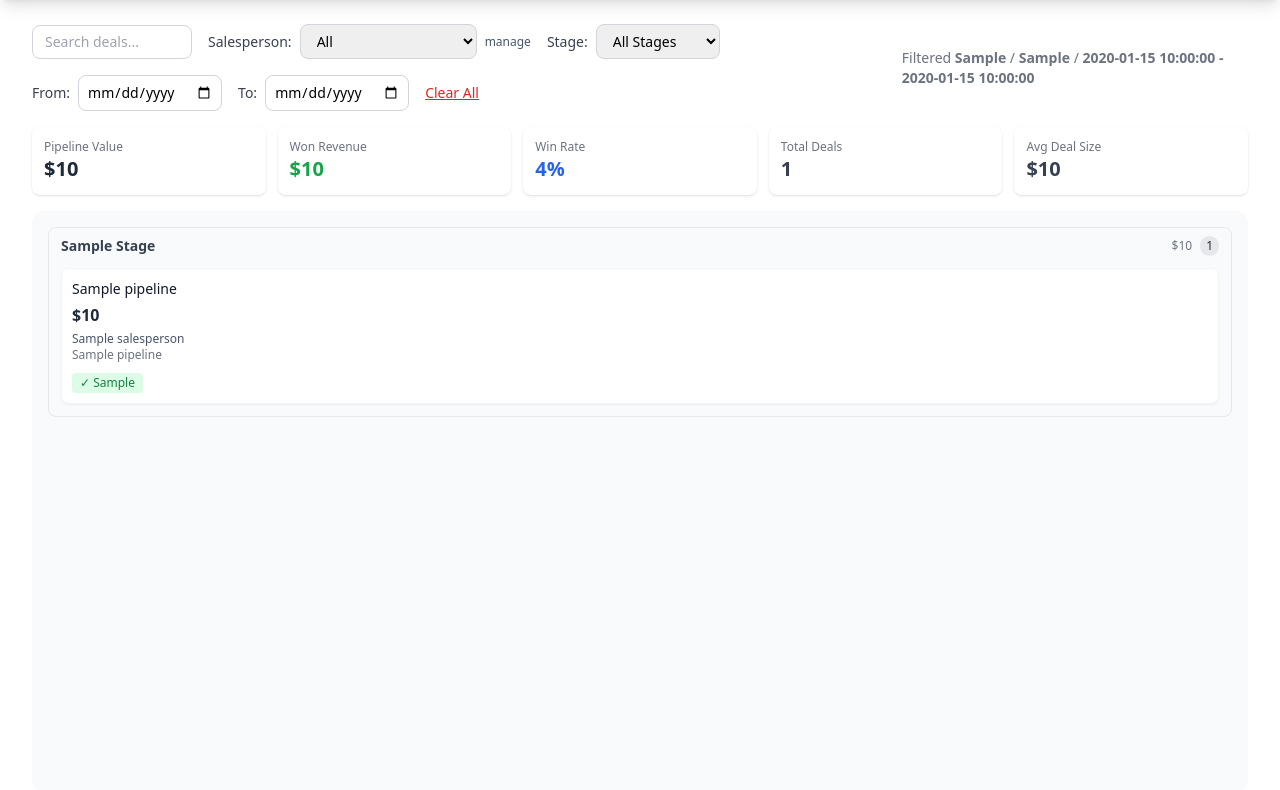
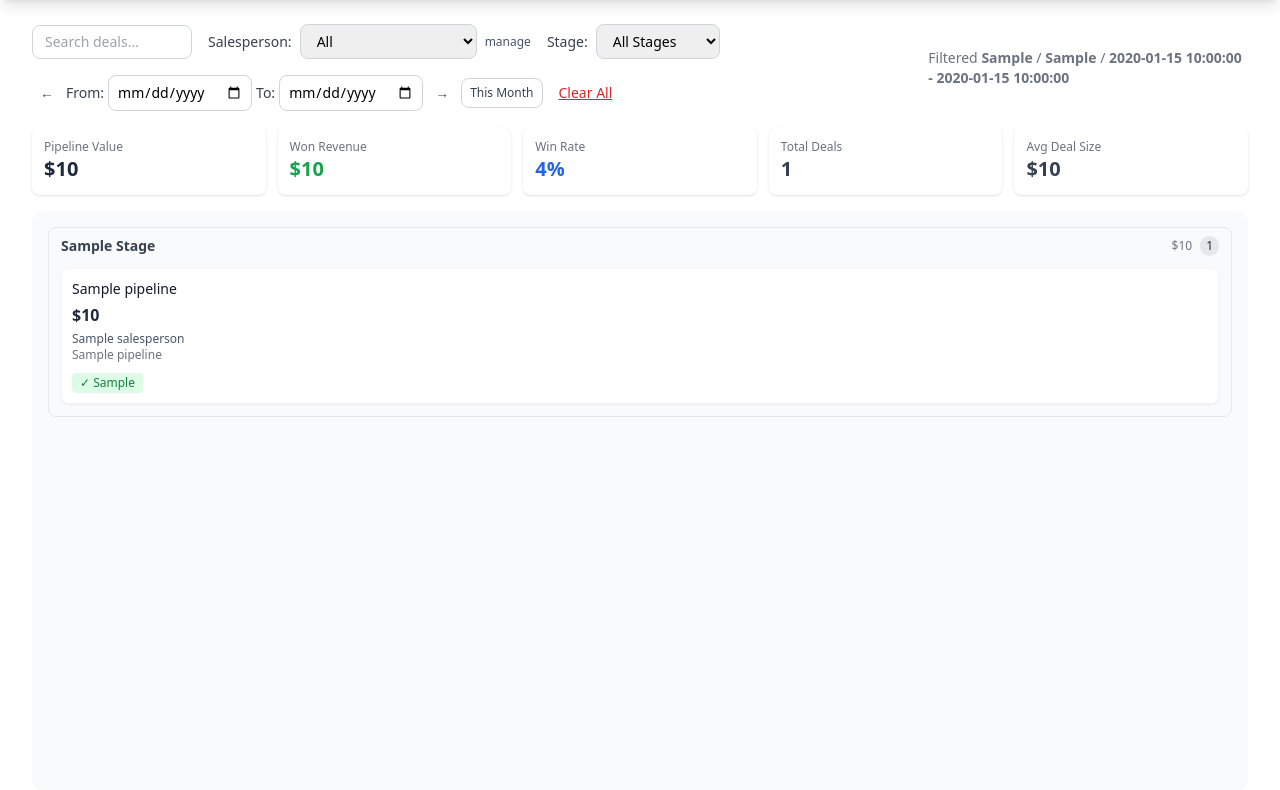
Before and after one commit to STEELSTACK2020/simple-crm, a Python web app: template templates/deals.html in a window 1280 px wide. Shown: the part 64-854 px from the top of the page. Run offline with Jinja, Linux system fonts and the light colour scheme; the template is opened without the code that fills it: most values are stand-ins (such as "Sample title", 1, 10 or a date in 2020); some libraries are stand-ins or nearby versions.

Commit message:
Add month navigation arrows to deals page date filter
Left/right arrows to step back/forward one month at a time.
This Month button jumps to current month. Much faster than
picking dates from the calendar pickers.

Co-Authored-By: Claude Opus 4.5 <noreply@anthropic.com>

```diff
--- a/templates/deals.html
+++ b/templates/deals.html
@@ -35,15 +35,23 @@
                 <option value="negotiation" {{ 'selected' if current_stage == 'negotiation' else '' }}>Negotiation</option>
             </select>
         </div>
-        <div class="flex items-center gap-2">
+        <div class="flex items-center gap-1">
+            <button onclick="shiftMonth(-1)" title="Previous month"
+                    class="px-2 py-1.5 text-gray-600 hover:bg-gray-200 rounded-lg text-sm font-bold">&larr;</button>
+            <div class="flex items-center gap-1">
                 <label class="text-sm font-medium text-gray-700">From:</label>
                 <input type="date" id="date-from" value="{{ date_from or '' }}" onchange="applyFilters()"
                        class="border border-gray-300 rounded-lg px-2 py-1.5 text-sm focus:outline-none focus:ring-2 focus:ring-slate-700">
             </div>
-        <div class="flex items-center gap-2">
+            <div class="flex items-center gap-1">
                 <label class="text-sm font-medium text-gray-700">To:</label>
                 <input type="date" id="date-to" value="{{ date_to or '' }}" onchange="applyFilters()"
                        class="border border-gray-300 rounded-lg px-2 py-1.5 text-sm focus:outline-none focus:ring-2 focus:ring-slate-700">
+            </div>
+            <button onclick="shiftMonth(1)" title="Next month"
+                    class="px-2 py-1.5 text-gray-600 hover:bg-gray-200 rounded-lg text-sm font-bold">&rarr;</button>
+            <button onclick="goToMonth(0)" title="This month"
+                    class="px-2 py-1.5 text-xs text-slate-700 hover:bg-slate-200 rounded-lg font-medium border border-gray-300">This Month</button>
         </div>
         {% if current_salesperson or current_stage or search_query or date_from or date_to %}
         <button onclick="clearAllFilters()" class="text-sm text-red-600 hover:text-red-800 underline font-medium">Clear All</button>
@@ -103,6 +111,34 @@ function clearAllFilters() {
     document.getElementById('date-to').value = '';
     // Navigate to clean URL
     window.location.href = '/deals';
+}
+
+function goToMonth(offset) {
+    const now = new Date();
+    const target = new Date(now.getFullYear(), now.getMonth() + offset, 1);
+    const first = target.toISOString().split('T')[0];
+    const last = new Date(target.getFullYear(), target.getMonth() + 1, 0).toISOString().split('T')[0];
+    document.getElementById('date-from').value = first;
+    document.getElementById('date-to').value = last;
+    applyFilters();
+}
+
+function shiftMonth(direction) {
+    const fromEl = document.getElementById('date-from');
+    const toEl = document.getElementById('date-to');
+    let base;
+    if (fromEl.value) {
+        base = new Date(fromEl.value + 'T00:00:00');
+    } else {
+        base = new Date();
+        base.setDate(1);
+    }
+    const target = new Date(base.getFullYear(), base.getMonth() + direction, 1);
+    const first = target.toISOString().split('T')[0];
+    const last = new Date(target.getFullYear(), target.getMonth() + 1, 0).toISOString().split('T')[0];
+    fromEl.value = first;
+    toEl.value = last;
+    applyFilters();
 }
 
 function applyFilters() {
```
Lines whose indentation alone changed are shown as unchanged.
